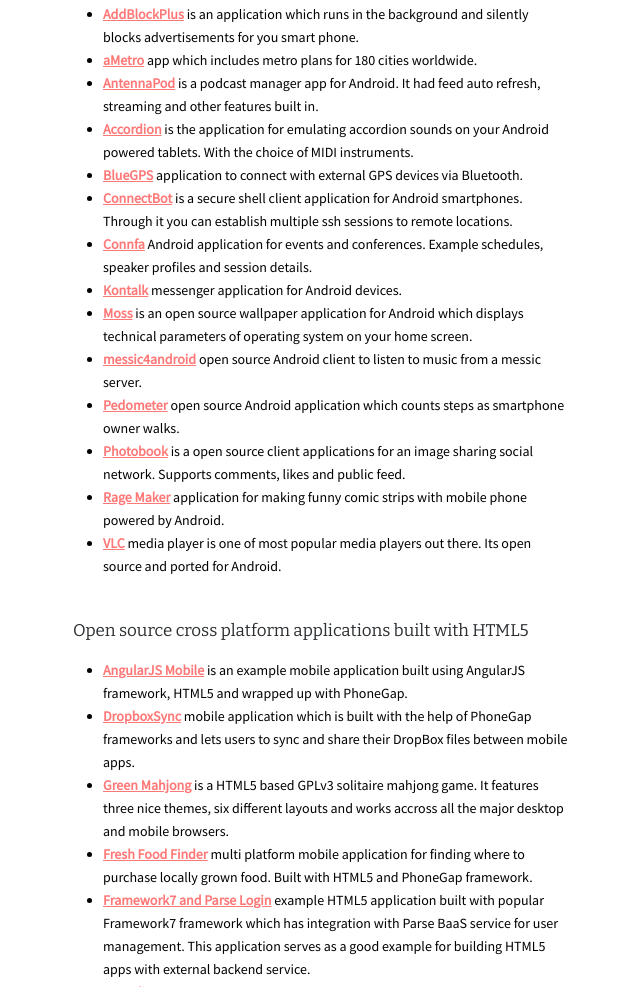
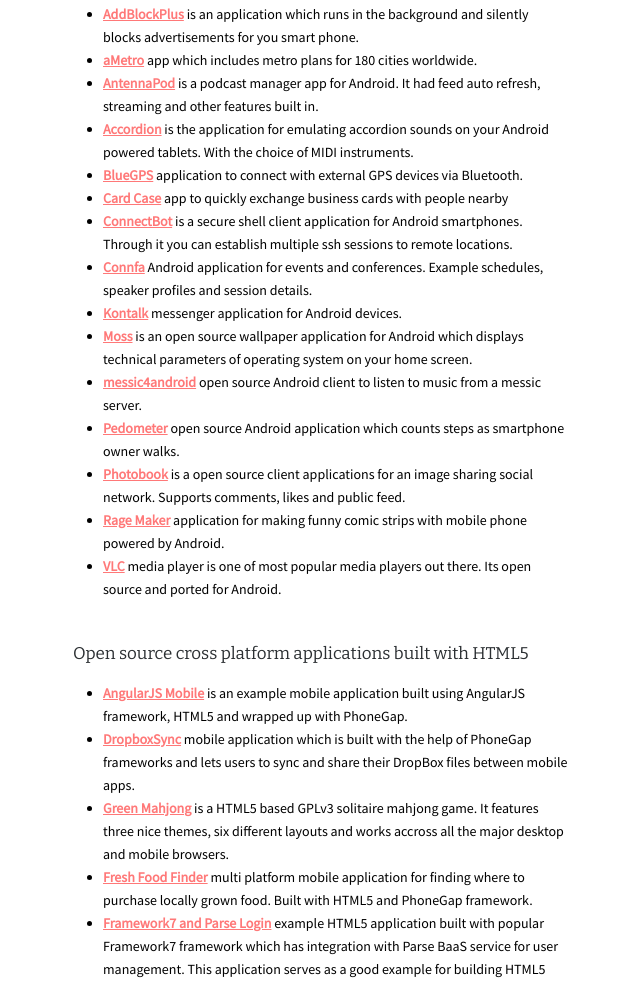
Before and after one commit to sauliuz/mobilegap.net, a website: page mobilegap.net/index.html in a window 1280 px wide. Shown: the part 3069-4056 px from the top of the page, without its empty margins (322-962 px from the left). Drawn offline with nearby package versions, Linux system fonts and the light colour scheme.

Commit message:
Add Card Case app

```diff
--- a/mobilegap.net/index.html
+++ b/mobilegap.net/index.html
@@ -167,6 +167,7 @@
 <li><strong><a href="https://github.com/danieloeh/AntennaPod">AntennaPod</a></strong> is a podcast manager app for Android. It had feed auto refresh, streaming and other features built in.</li>
 <li><strong><a href="https://github.com/billthefarmer/accordion">Accordion</a></strong> is the application for emulating accordion sounds on your Android powered tablets. With the choice of MIDI instruments.</li>
 <li><strong><a href="http://sourceforge.net/p/bluegps4droid/git/ci/master/tree/">BlueGPS</a></strong> application to connect with external GPS devices via Bluetooth.</li>
+<li><strong><a href="https://github.com/blocoio/cardcase">Card Case</a></strong> app to quickly exchange business cards with people nearby</li>
 <li><strong><a href="https://code.google.com/p/connectbot/">ConnectBot</a></strong> is a secure shell client application for Android smartphones. Through it you can establish multiple ssh sessions to remote locations.</li>
 <li><strong><a href="https://github.com/lemberg/connfa-android">Connfa</a></strong> Android application for events and conferences. Example schedules, speaker profiles and session details.</li>
 <li><strong><a href="https://code.google.com/p/connectbot/">Kontalk</a></strong> messenger application for Android devices.</li>
```
